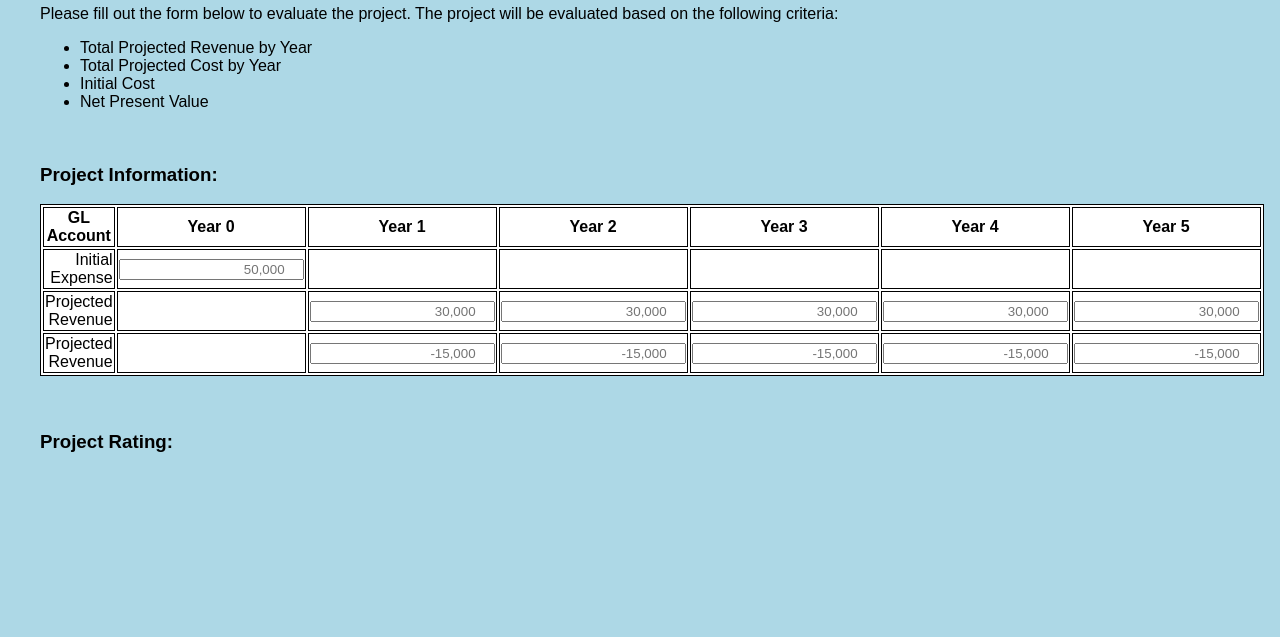
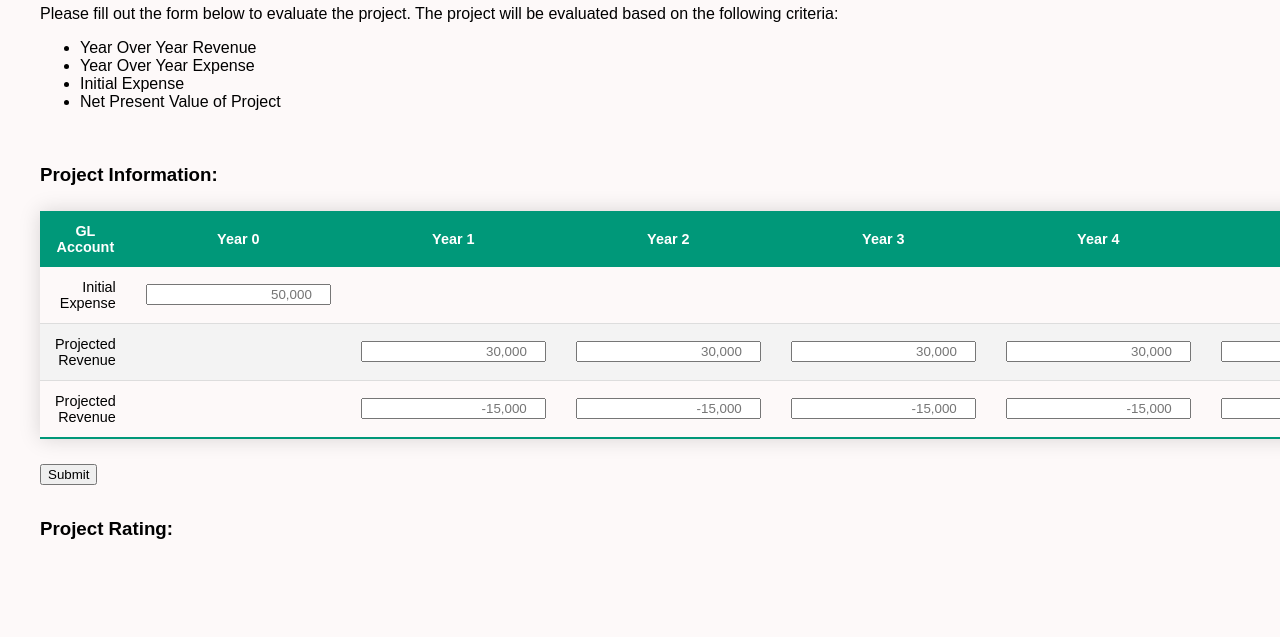
Before and after one commit to fhernandez2583/Project-Evaluation, a website: page index.html in a window 1280 px wide. Shown: the part 163-800 px from the top of the page. Drawn offline with Linux system fonts and the light colour scheme.

Commit message:
update table styling

```diff
--- a/index.html
+++ b/index.html
@@ -11,16 +11,16 @@
     <h2 class="subheader">Instructions:</h2>
     <p class="instructions">Please fill out the form below to evaluate the project. The project will be evaluated based on the following criteria: <br>
         <ul>
-            <li>Total Projected Revenue by Year</li>
-            <li>Total Projected Cost by Year</li>
-            <li>Initial Cost</li>
-            <li>Net Present Value</li>
+            <li>Year Over Year Revenue</li>
+            <li>Year Over Year Expense</li>
+            <li>Initial Expense</li>
+            <li>Net Present Value of Project</li>
         </ul>
     <br>
     <h3 class="subheader">Project Information:</h3>
 
     <form action="project_evaluation.php" method="post">
-        <table>
+        <table class="projectTable" id="centerTable">
             <thead>
                 <tr class="tableHeader">
                     <th class="glAccount">GL Account</th>
@@ -98,8 +98,9 @@
             </tr>
         </tbody>
         </table>
+
+        <input type="submit" id="submit" value="Submit">
         <br>
-        <input type="submit" id="submit" value="Submit">
         <br>
     <h3>Project Rating:</h3>
 
--- a/style.css
+++ b/style.css
@@ -1,24 +1,68 @@
 body {
     font-family: Arial, sans-serif;
-    background-color: lightblue;
+    background-color: rgb(253, 249, 249);
     padding: 2em;
 }
 
-table, th, td {
-    border: 0.0625em solid black;
+.centerTable {
+    margin: 0 auto;
+}
+
+/* table, th, td {
+    border: 0.0625em;
     width: auto;
-    background-color: white;
+} */
+
+h1 {
+    color: #009879;
+    text-align: center;
 }
 
 #submit {
-    float: right;
-    margin-right: -15em;
+    float: left;
 }
 
-th.glAccount {
-    width: 100%;
+th.glAccount, th {
+    text-align: center;
 }
 
 input, td {
     text-align: right;
 }
+
+.projectTable {
+    border-collapse: collapse;
+    margin: 25px 0;
+    font-size: 0.9em;
+    font-family: sans-serif;
+    min-width: 400px;
+    box-shadow: 0 0 20px rgba(0, 0, 0, 0.15);
+}
+
+.projectTable thead tr {
+    background-color: #009879;
+    color: #ffffff;
+    text-align: left;
+}
+
+
+.projectTable th, td {
+    padding: 12px 15px;
+}
+
+.projectTable tbody tr {
+    border-bottom: 1px solid #dddddd;
+}
+
+.projectTable tbody tr:nth-of-type(even) {
+    background-color: #f3f3f3;
+}
+
+.projectTable tbody tr:last-of-type {
+    border-bottom: 2px solid #009879;
+}
+
+.projectTable tbody tr.active-row {
+    font-weight: bold;
+    color: #009879;
+}
```
